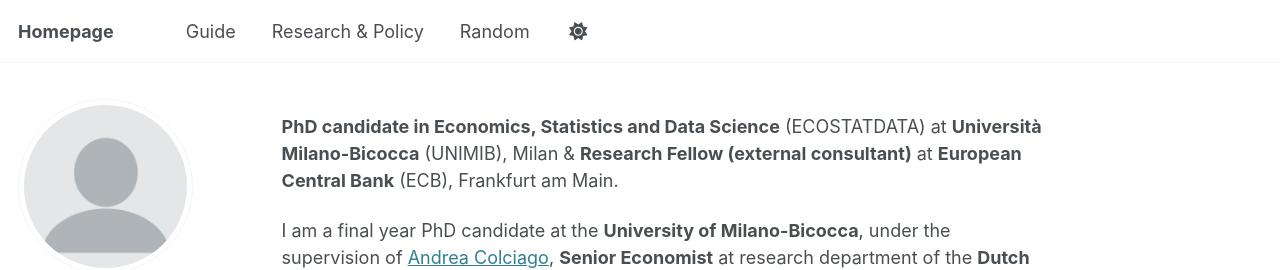
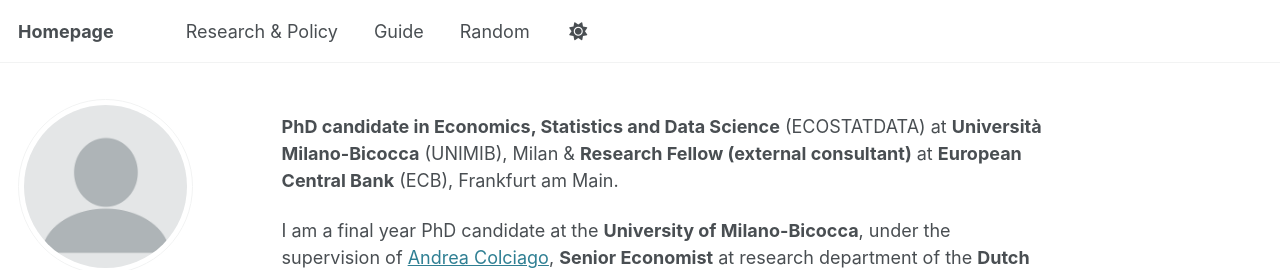
Before and after one commit to GregGh95/GregGh95.github.io, a Jekyll site: the page built from _pages/about.md, in a window 1280 px wide. Shown: the top 270 px of the page. Built offline with Jekyll 4.4.1, drawn with Linux system fonts in a browser that asks for light colours; some web fonts are replaced; part of the change alters nothing that is shown.

```diff
--- a/_data/navigation.yml
+++ b/_data/navigation.yml
@@ -26,11 +26,11 @@ main:
   # - title: "CV"
   #  url: /cv/
 
+  - title: "Research & Policy"
+    url: /cv-json/
+
   - title: "Guide"
     url: /markdown/
-
-  - title: "Research & Policy"
-    url: /cv-json/
 
   - title: "Random"
     url: /non-menu-page/
```
